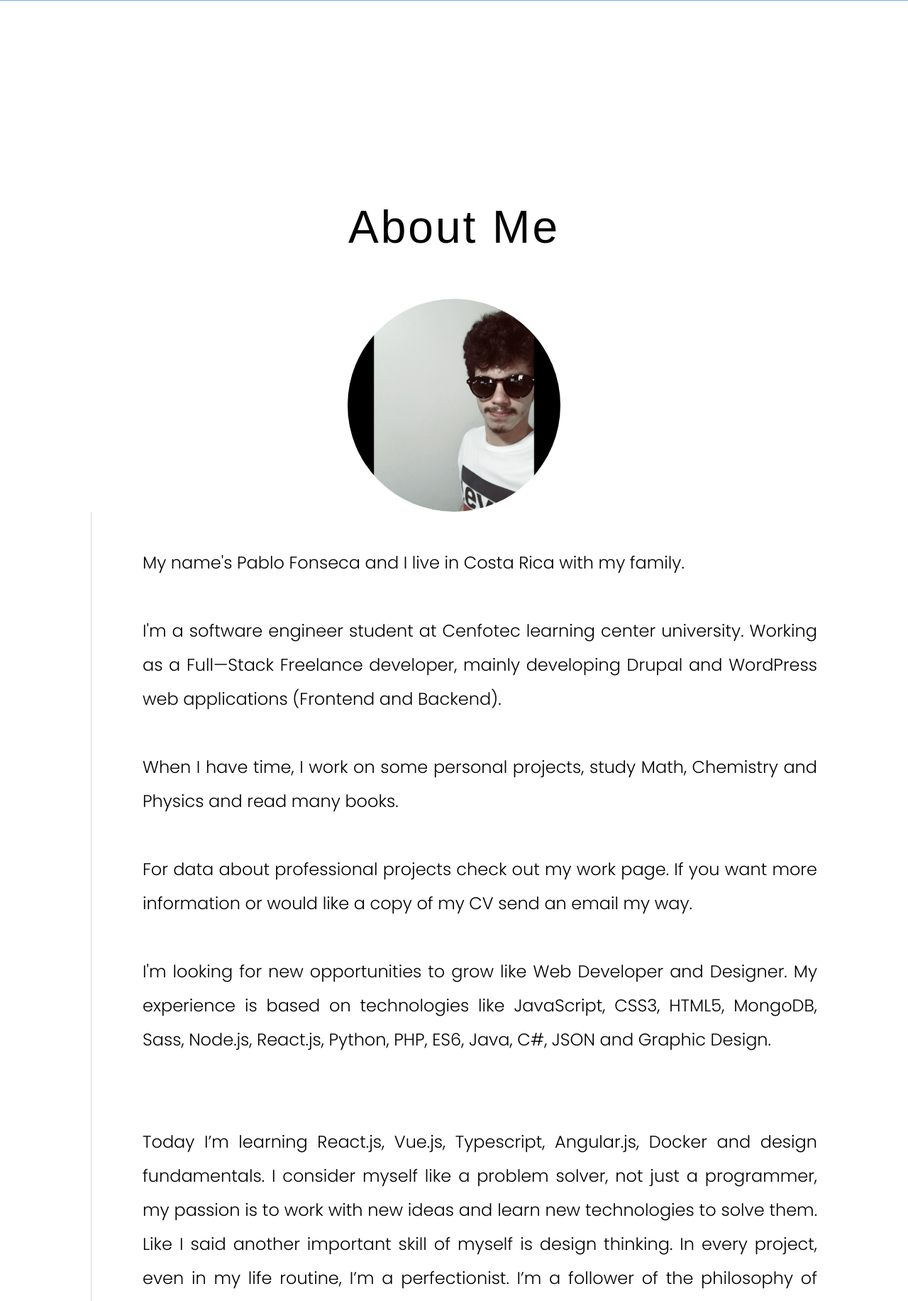
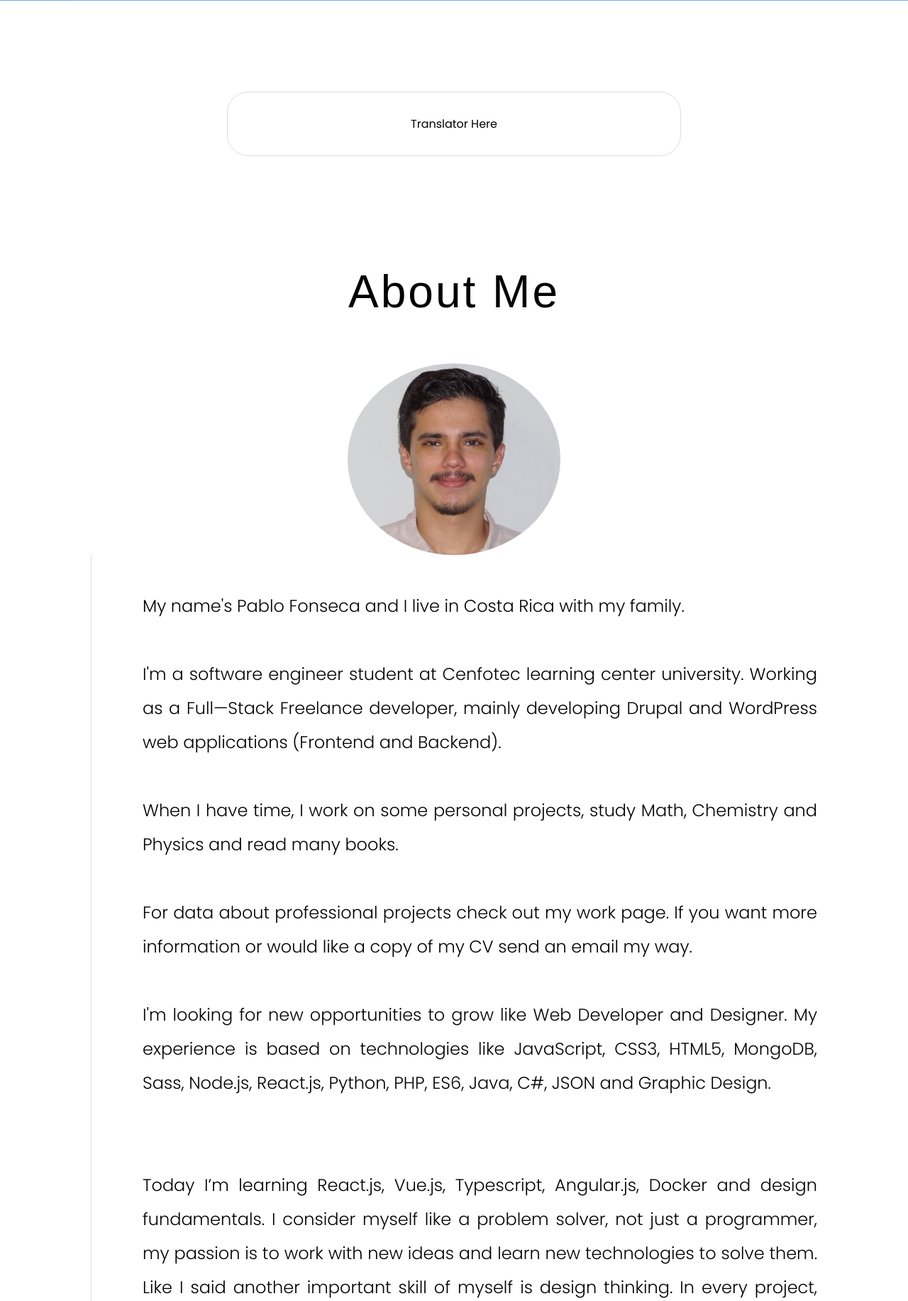
Before and after one commit to PabloFonsecaMoncada/pablofonseca.github.io, a PHP site: page / in a window 1280 px wide. Shown: the part 799-2632 px from the top of the page at 71% size. Run offline with PHP 8.4, Linux system fonts and the light colour scheme; some libraries are stand-ins or nearby versions.

Commit message:
New changes made: New sections, CSS fixed

```diff
--- a/Styles/professional-website-styles.css
+++ b/Styles/professional-website-styles.css
@@ -45,7 +45,6 @@ input[type="submit"],
 input[type=text],
 input[type=button] {
     -webkit-appearance: none;
-    -webkit-border-radius: 0;
 }
 
 html {
@@ -156,7 +155,7 @@ header #box-title-container {
     display: -webkit-box;
     display: -ms-flexbox;
     display: flex;
-    margin: 18vh 0;
+    margin: 18vh auto;
     /* Overwrite Flex Props */
     -webkit-box-pack: center !important;
     -ms-flex-pack: center !important;
@@ -183,7 +182,7 @@ header #box-title-container>.title-container>hgroup>h2 {
 }
 
 header #box-title-container>.title-container>a,
-#about-me .personal-information-link-container a,
+.about-me .personal-information-link-container a,
 #chat a,
 #contact button,
 #submit a,
@@ -208,13 +207,13 @@ input[type="submit"] {
     border: 0;
 }
 
-#about-me a:hover {
+.about-me a:hover {
     background-color: #EEE !important;
     opacity: 0.5;
     color: #FF1754 !important;
 }
 
-#about-me .title-picture-wrapper img {
+.about-me .title-picture-wrapper img {
     height: auto;
     width: 300px;
     max-width: 100%;
@@ -252,7 +251,7 @@ section {
 }
 
 header #box-title-container>.title-container>a:hover,
-#about-me a:hover,
+.about-me a:hover,
 #chat a:hover,
 #contact input[type="submit"]:hover,
 button:hover,
@@ -319,11 +318,11 @@ h3 {
     font-family: "Montserrat", sans-serif;
 }
 
-#about-me {
+.about-me {
     margin-bottom: 10%;
 }
 
-#about-me .aboutme-container {
+.about-me .aboutme-container {
     display: -webkit-box;
     display: -ms-flexbox;
     display: flex;
@@ -336,13 +335,13 @@ h3 {
 }
 
 
-/* #about-me .aboutme-container .personal-information-vector-graphic img {
+/* .about-me .aboutme-container .personal-information-vector-graphic img {
   width: 200px;
   height: auto;
   border: 1px solid red;
 } */
 
-#about-me .aboutme-container>.personal-information-text:not(a) {
+.about-me .aboutme-container>.personal-information-text:not(a) {
     /* border: 1px solid blue; */
     width: 80%;
     font-size: 1.5em;
@@ -834,6 +833,37 @@ footer .paragraph>* {
     font-weight: 900;
 }
 
+.scientific_article{
+    border: 1px solid #ddd;
+    border-radius: 30px;
+    text-align: center;
+    padding: 2rem;
+    margin: 2em 15rem;
+    -webkit-border-radius: 30px;
+    -moz-border-radius: 30px;
+    -ms-border-radius: 30px;
+    -o-border-radius: 30px;
+}
+
+.scientific_article>a{
+    text-decoration: none;
+    font-size: 1.5rem;
+    color: #444;
+}
+
+.translator{
+    display:block;
+    margin: 0 auto;
+    width: 40rem;
+    text-align: center;
+    padding: 2rem;
+    border-radius:30px;
+    -webkit-border-radius:30px;
+    -moz-border-radius:30px;
+    -ms-border-radius:30px;
+    -o-border-radius:30px;
+    border: 1px solid #ddd;
+}
 
 /*Responsive design source code [mobile devices] */
 
@@ -894,7 +924,7 @@ footer .paragraph>* {
         margin-top: 10px;
         margin-bottom: 15px;
     }
-    #about-me .aboutme-container>.personal-information-text:not(a) {
+    .about-me .aboutme-container>.personal-information-text:not(a) {
         width: 100%;
         padding-left: 0;
         padding: 20px;
@@ -939,7 +969,7 @@ footer .paragraph>* {
     .work-container .item {
         margin-bottom: 50px;
     }
-    #about-me .aboutme-container>.personal-information-text:not(a) {
+    .about-me .aboutme-container>.personal-information-text:not(a) {
         font-size: 1.3em;
     }
     .contact_information>.mail_data,
@@ -957,6 +987,9 @@ footer .paragraph>* {
     }
     .paragraph>p {
         font-size: 14px;
+    }
+    .scientific_article{
+        margin: 0;
     }
 }
 
--- a/index.html
+++ b/index.html
@@ -37,7 +37,8 @@
     <meta property="og:title" content="Pablo Fonseca | Professional Website" />
     <meta property="og:type" content="website" />
     <meta property="og:url" content="https://pablofonseca-dev.github.io/professional-website/" />
-    <meta property="og:image" content="https://screenshot.codepen.io/3256632.JjPpePe.5424c72c-57ed-4f75-ba0a-974d88f3e216.png" />
+    <meta property="og:image"
+        content="https://screenshot.codepen.io/3256632.JjPpePe.5424c72c-57ed-4f75-ba0a-974d88f3e216.png" />
 
     <!-- Shortcut Icon -->
     <link rel="shortcut icon" href="./Icons/favicon.ico" />
@@ -48,9 +49,15 @@
     <!-- Custom fonts [Links] | Google Fonts Library -->
     <!-- <link href="https://fonts.googleapis.com/css?family=Poiret+One&display=swap" rel="stylesheet">
   <link href="https://fonts.googleapis.com/css?family=Poiret+One|Source+Code+Pro&display=swap" rel="stylesheet"> -->
-    <link href="https://fonts.googleapis.com/css?family=Poppins:100,100i,200,200i,300,300i,400,400i,500,500i,600,600i,700,700i,800,800i,900,900i&display=swap" rel="stylesheet">
-    <link href="https://fonts.googleapis.com/css?family=Source+Code+Pro:200,200i,300,300i,400,400i,500,500i,600,600i,700,700i,900,900i&display=swap" rel="stylesheet">
-    <link href="https://fonts.googleapis.com/css?family=Raleway:100,100i,200,200i,300,300i,400,400i,500,500i,600,600i,700,700i,800,800i,900,900i&display=swap" rel="stylesheet">
+    <link
+        href="https://fonts.googleapis.com/css?family=Poppins:100,100i,200,200i,300,300i,400,400i,500,500i,600,600i,700,700i,800,800i,900,900i&display=swap"
+        rel="stylesheet">
+    <link
+        href="https://fonts.googleapis.com/css?family=Source+Code+Pro:200,200i,300,300i,400,400i,500,500i,600,600i,700,700i,900,900i&display=swap"
+        rel="stylesheet">
+    <link
+        href="https://fonts.googleapis.com/css?family=Raleway:100,100i,200,200i,300,300i,400,400i,500,500i,600,600i,700,700i,800,800i,900,900i&display=swap"
+        rel="stylesheet">
     <!-- Custom stylesheet -->
     <link rel="stylesheet" href="./Styles/professional-website-styles.css" type="text/css">
 
@@ -59,7 +66,8 @@
     <link rel="stylesheet" href="./Styles/Owl/owl.theme.default.min.css">
 
     <!-- jQuery Library CDN -->
-    <script src="https://code.jquery.com/jquery-3.4.1.min.js" integrity="sha256-CSXorXvZcTkaix6Yvo6HppcZGetbYMGWSFlBw8HfCJo=" crossorigin="anonymous"></script>
+    <script src="https://code.jquery.com/jquery-3.4.1.min.js"
+        integrity="sha256-CSXorXvZcTkaix6Yvo6HppcZGetbYMGWSFlBw8HfCJo=" crossorigin="anonymous"></script>
 
     <!-- Linkedin Badges Script -->
     <script type="text/javascript" src="https://platform.linkedin.com/badges/js/profile.js" async defer></script>
@@ -112,7 +120,18 @@
         </div>
     </header>
     <main>
-        <section id="about-me">
+        <div class="translator">
+            <p>Translator Here</p>
+            <div id="google_translate_element"></div>
+            <script type="text/javascript"
+                src="//translate.google.com/translate_a/element.js?cb=googleTranslateElementInit"></script>
+            <script type="text/javascript">
+                function googleTranslateElementInit() {
+                    new google.translate.TranslateElement({ pageLanguage: 'en' }, 'google_translate_element');
+                }
+            </script>
+        </div>
+        <section class="about-me">
             <div class="box-container">
                 <h3>About me</h3>
                 <div class="title-picture-wrapper">
@@ -121,26 +140,36 @@
                 <div class="aboutme-container">
                     <div class="personal-information-text">
                         <p>
-                            My name's Pablo Fonseca and I live in Costa Rica with my family.<br /><br /> I'm a software engineer student at Cenfotec learning center university. Working as a Full—Stack Freelance developer, mainly developing Drupal and
+                            My name's Pablo Fonseca and I live in Costa Rica with my family.<br /><br /> I'm a software
+                            engineer student at Cenfotec learning center university. Working as a Full—Stack Freelance
+                            developer, mainly developing Drupal and
                             WordPress web applications (Frontend and Backend).
                         </p>
                         <br />
                         <p>
-                            When I have time, I work on some personal projects, study Math, Chemistry and Physics and read many books.
+                            When I have time, I work on some personal projects, study Math, Chemistry and Physics and
+                            read many books.
                         </p>
                         <br />
                         <p>
-                            For data about professional projects check out my work page. If you want more information or would like a copy of my CV send an email my way.
+                            For data about professional projects check out my work page. If you want more information or
+                            would like a copy of my CV send an email my way.
                         </p>
                         <br />
                         <p>
-                            I'm looking for new opportunities to grow like Web Developer and Designer. My experience is based on technologies like JavaScript, CSS3, HTML5, MongoDB, Sass, Node.js, React.js, Python, PHP, ES6, Java, C#, JSON and Graphic Design.
+                            I'm looking for new opportunities to grow like Web Developer and Designer. My experience is
+                            based on technologies like JavaScript, CSS3, HTML5, MongoDB, Sass, Node.js, React.js,
+                            Python, PHP, ES6, Java, C#, JSON and Graphic Design.
                         </p>
                         <br />
                         <br />
                         <p>
-                            Today I’m learning React.js, Vue.js, Typescript, Angular.js, Docker and design fundamentals. I consider myself like a problem solver, not just a programmer, my passion is to work with new ideas and learn new technologies to solve them. Like I said another
-                            important skill of myself is design thinking. In every project, even in my life routine, I’m a perfectionist. I’m a follower of the philosophy of making a great functional and visual work.
+                            Today I’m learning React.js, Vue.js, Typescript, Angular.js, Docker and design fundamentals.
+                            I consider myself like a problem solver, not just a programmer, my passion is to work with
+                            new ideas and learn new technologies to solve them. Like I said another
+                            important skill of myself is design thinking. In every project, even in my life routine, I’m
+                            a perfectionist. I’m a follower of the philosophy of making a great functional and visual
+                            work.
                         </p>
                     </div>
                     <!-- <div class="professional-linkedin-badge-container">
@@ -149,7 +178,8 @@
                         </div>
                     </div> -->
                     <div class="personal-information-link-container">
-                        <a href="https://www.linkedin.com/in/pablo-fonseca-4440aa162/#certifications" id="personal-information-link" target="_blank">check my certifications</a>
+                        <a href="https://www.linkedin.com/in/pablo-fonseca-4440aa162/#certifications"
+                            id="personal-information-link" target="_blank">check my certifications</a>
                     </div>
                     <div class="personal-information-vector-graphic">
                         <!-- Scalable Vector Graphic (SVG) Edited with [Adobe Illustrator]  -->
@@ -166,7 +196,9 @@
                     <div class="service blue-linear-gradient">
                         <h4>Web Design</h4>
                         <p>
-                            Attractive and functional websites to satisfy all your expectations. The importance of design is essential to succeed and attract traffic (cybernauts). Even, it is so important the loading speed of the website, they must be fast for the cybernauts to
+                            Attractive and functional websites to satisfy all your expectations. The importance of
+                            design is essential to succeed and attract traffic (cybernauts). Even, it is so important
+                            the loading speed of the website, they must be fast for the cybernauts to
                             have a great user experience.
                         </p>
                         <div class="icon-container">
@@ -177,7 +209,9 @@
                     <div class="service sky-linear-gradient">
                         <h4>Responsive Design</h4>
                         <p>
-                            Today web pages are seen in many devices such as Tablets, Cell Phones, E-Books, NoteBooks, Personal Computers (PC), and other electronic devices. That's why I make sure your website is compatible with all screen sizes of this modern era.
+                            Today web pages are seen in many devices such as Tablets, Cell Phones, E-Books, NoteBooks,
+                            Personal Computers (PC), and other electronic devices. That's why I make sure your website
+                            is compatible with all screen sizes of this modern era.
                         </p>
                         <div class="icon-container">
                             <i class="fas fa-mobile icon"></i>
@@ -187,7 +221,9 @@
                     <div class="service blue-linear-gradient">
                         <h4>SEO</h4>
                         <p>
-                            When creating websites, I take into account search engine optimization (SEO). I carry out standard SEO practices on each page of the website, which allows your site to have a higher ranking in Google results and with that we manage to generate more traffic
+                            When creating websites, I take into account search engine optimization (SEO). I carry out
+                            standard SEO practices on each page of the website, which allows your site to have a higher
+                            ranking in Google results and with that we manage to generate more traffic
                             to the web.
                         </p>
                         <div class="icon-container">
@@ -204,45 +240,57 @@
                 <div class="item">
                     <div class="computer-container">
                         <a href="https://codepen.io/pablofonseca/pen/qBWmyyy" target="_blank">
-                            <img src="./Multimedia/Pictures/Computer_Design_Form.png" alt="Computer vector graphic representation" />
+                            <img src="./Multimedia/Pictures/Computer_Design_Form.png"
+                                alt="Computer vector graphic representation" />
                         </a>
                     </div>
                 </div>
                 <div class="item">
                     <div class="computer-container">
                         <a href="https://codepen.io/pablofonseca/pen/JjPpePe" target="_blank">
-                            <img src="./Multimedia/Pictures/Computer_Design_Professional_Website.png" alt="Computer vector graphic representation">
+                            <img src="./Multimedia/Pictures/Computer_Design_Professional_Website.png"
+                                alt="Computer vector graphic representation">
                         </a>
                     </div>
                 </div>
                 <div class="item">
                     <div class="computer-container">
                         <a href="https://codepen.io/pablofonseca/pen/EqNGbO" target="_blank">
-                            <img src="./Multimedia/Pictures/Computer_Design_Typo.png" alt="Computer vector grahic representation" />
+                            <img src="./Multimedia/Pictures/Computer_Design_Typo.png"
+                                alt="Computer vector grahic representation" />
                         </a>
                     </div>
                 </div>
                 <div class="item">
                     <div class="computer-container">
                         <a href="https://codepen.io/pablofonseca/pen/LYPyrGN" target="_blank">
-                            <img src="./Multimedia/Pictures/Computer_Design_Tribute_Page.png" alt="Computer vector graphic representation" />
+                            <img src="./Multimedia/Pictures/Computer_Design_Tribute_Page.png"
+                                alt="Computer vector graphic representation" />
                         </a>
                     </div>
                 </div>
                 <div class="item">
                     <div class="computer-container">
                         <a href="https://codepen.io/pablofonseca/pen/qBWrpEz" target="_blank">
-                            <img src="./Multimedia/Pictures/Computer_Design_Flexbox.png" alt="Computer vector graphic representation" />
+                            <img src="./Multimedia/Pictures/Computer_Design_Flexbox.png"
+                                alt="Computer vector graphic representation" />
                         </a>
                     </div>
                 </div>
                 <div class="item">
                     <div class="computer-container">
                         <a href="https://codepen.io/pablofonseca/pen/PoYprog" target="_blank">
-                            <img src="./Multimedia/Pictures/Computer_Design_Flexbox_FalconMasters.png" alt="Computer vector graphic representation" />
+                            <img src="./Multimedia/Pictures/Computer_Design_Flexbox_FalconMasters.png"
+                                alt="Computer vector graphic representation" />
                         </a>
                     </div>
                 </div>
+            </div>
+        </section>
+        <section id="scientific_articles">
+            <h3>Scientific Articles</h3>
+            <div class="scientific_article">
+                <a href="./Multimedia/Documents/Scientific_Article_I.pdf" download>The best IDEs to program in C++</a>
             </div>
         </section>
         <section id="work">
@@ -261,7 +309,9 @@
                             </li>
                             <li>
                                 <p>
-                                    I make sure that your website loads between 2 and 4 seconds (it depends on the amount of content on the site). If a website takes more than 5 seconds to load, 70% of users close it and do not re-enter more.
+                                    I make sure that your website loads between 2 and 4 seconds (it depends on the
+                                    amount of content on the site). If a website takes more than 5 seconds to load, 70%
+                                    of users close it and do not re-enter more.
                                 </p>
                             </li>
                         </ul>
@@ -278,7 +328,9 @@
                             </li>
                             <li>
                                 <p>
-                                    I maintain constant communication with my client, to teach him to modify content through the WordPress Panel, also by answering his doubts and operating any changes he wishes to make on his website.
+                                    I maintain constant communication with my client, to teach him to modify content
+                                    through the WordPress Panel, also by answering his doubts and operating any changes
+                                    he wishes to make on his website.
                                 </p>
                             </li>
                         </ul>
@@ -295,7 +347,8 @@
                             </li>
                             <li>
                                 <p>
-                                    More and more people surf the web from their cell phones anywhere in the world. I make sure your website is optimal and render on any type of mobile device.
+                                    More and more people surf the web from their cell phones anywhere in the world. I
+                                    make sure your website is optimal and render on any type of mobile device.
                                 </p>
                             </li>
                         </ul>
@@ -305,13 +358,32 @@
         </section>
         <section id="chat">
             <h3>What's on your mind?</h3>
-            <img src="./Multimedia/Pictures/brain.png" alt="Brain Vector Graphic Picture" height="200" width="200" style="margin: 0 auto;display: block;" />
+            <img src="./Multimedia/Pictures/brain.png" alt="Brain Vector Graphic Picture" height="200" width="200"
+                style="margin: 0 auto;display: block;" />
             <a href="#contact-data">Lets Chat</a>
+        </section>
+        <section class="about-me" id="personal_info">
+            <div class="box-container">
+                <h3>Personal Information</h3>
+                <div class="aboutme-container">
+                    <div class="personal-information-text">
+                        <p><strong>Country:</strong> Costa Rica</p>
+                        <br>
+                        <p><strong>Full Name:</strong> Pablo Fonseca Moncada</p>
+                        <br>
+                        <p><strong>Dev Signature:</strong> pafom or pablofonseca-dev</p>
+                        <br />
+                        <p><strong>Address:</strong> Costa Rica, Alajuela, Atenas, Mercedes, 300 meters west after
+                            Monseñor Sanabrias School</p>
+                    </div>
+                </div>
+            </div>
         </section>
         <section id="contact">
             <div class="container">
                 <h3>Contact</h3>
-                <form action="https://formspree.io/pablo.fonsecam@outlook.com" method="POST" enctype="multipart/form-data">
+                <form action="https://formspree.io/pablo.fonsecam@outlook.com" method="POST"
+                    enctype="multipart/form-data">
                     <input type="text" placeholder="Full Name" name="user_name" required />
                     <input type="text" placeholder="Email" name="user_email" required />
                     <textarea placeholder="Message" name="user_post"></textarea>
@@ -405,7 +477,7 @@
                 }
             }
         });
-        owl.on('mousewheel', '.owl-stage', function(e) {
+        owl.on('mousewheel', '.owl-stage', function (e) {
             if (e.deltaY > 0) {
                 owl.trigger('next.owl');
             } else {
@@ -415,8 +487,8 @@
         });
     </script>
     <script>
-        $(document).ready(function() {
-            $(window).scroll(function() {
+        $(document).ready(function () {
+            $(window).scroll(function () {
                 scroll = $(window).scrollTop();
                 if (scroll > 30) {
                     $(".main").css({
@@ -477,10 +549,10 @@
                     $("#logo").html("<p>portfolio</p>");
                 }
             });
-            $('#fixed-bars').click(function() {
+            $('#fixed-bars').click(function () {
                 $('header nav').slideToggle("fast");
             });
-            $('.whatsapp-icon-container-func').click(function() {
+            $('.whatsapp-icon-container-func').click(function () {
                 $(".popup-wrapper").toggleClass("visibility-functionality");
                 $(".popup-wrapper").fadeToogle();
             });
```
Also changed, not shown: Multimedia/Pictures/programmers-concept-with-flat-design/License free.txt (deleted, +0 -45 lines), Multimedia/Pictures/programmers-concept-with-flat-design/License premium.txt (deleted, +0 -30 lines), Multimedia/Pictures/computer_code_vector_graphic.jpg (deleted), Multimedia/Pictures/profile_photo.JPEG, Multimedia/Pictures/programmers-concept-with-flat-design/352111-PAR7S3-904.jpg (deleted), 8 other files.
